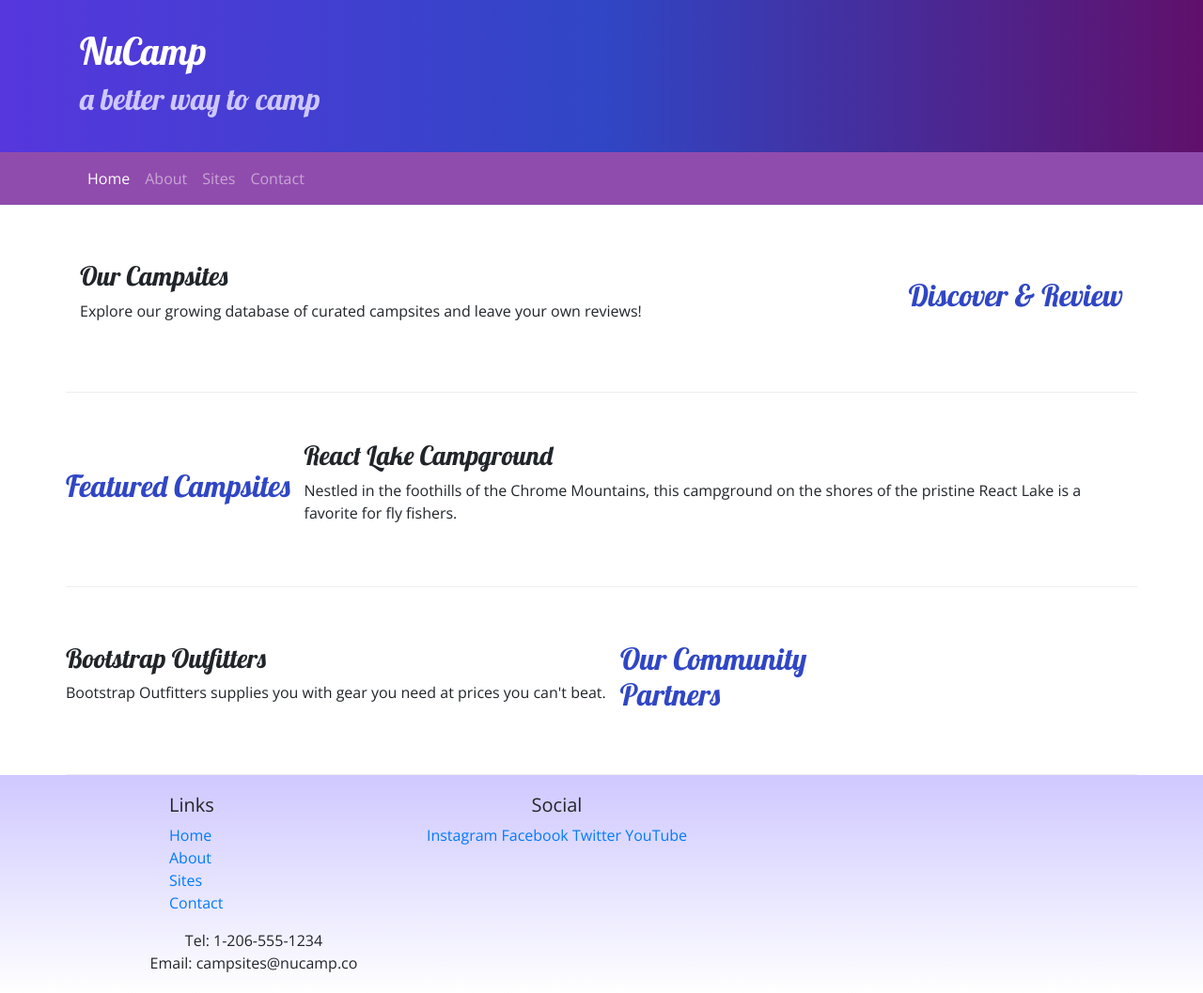
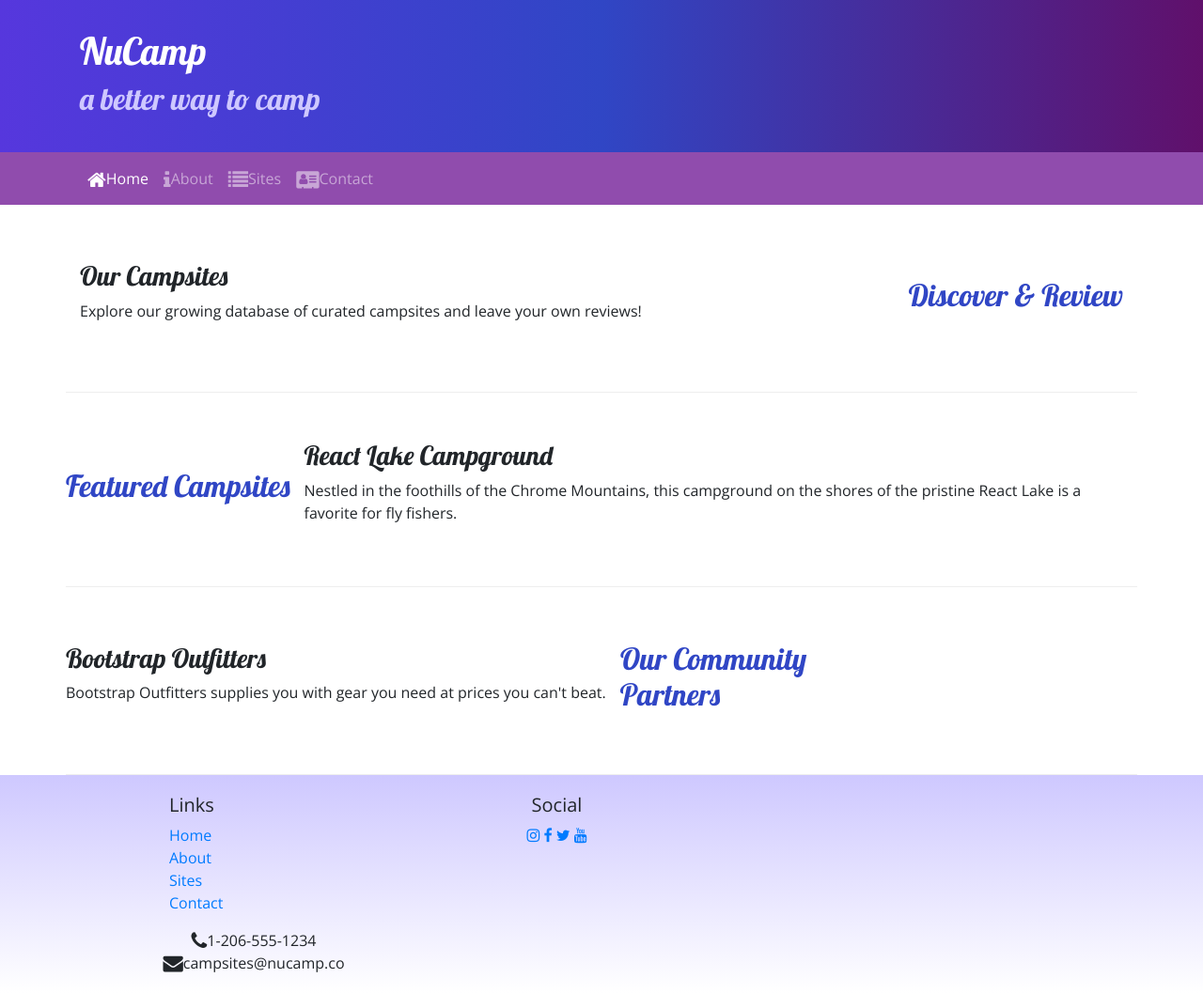
Before and after one commit to lkhunter/nucampsite, a website: page index.html in a window 1280 px wide. Shown: the whole page at 94% size. Drawn offline with nearby package versions, Linux system fonts and the light colour scheme.

Commit message:
Icons added

```diff
--- a/index.html
+++ b/index.html
@@ -9,7 +9,8 @@
     <link rel="stylesheet" href="node_modules/bootstrap/dist/css/bootstrap.min.css" />
 
     <!-- Additional CSS -->
-    <link rel="stylesheet" href="https://fonts.googleapis.com/css?family=Lobster|Open+Sans" />
+    <link rel="stylesheet" href="node_modules/font-awesome/css/font-awesome.min.css" />
+    <link rel=" stylesheet" href="https://fonts.googleapis.com/css?family=Lobster|Open+Sans" />
     <link rel="stylesheet" href="css/styles.css" />
 
     <title>NuCamp: A Better Way To Camp</title>
@@ -37,10 +38,14 @@
             </button>
             <div class="collapse navbar-collapse" id="nucampNavbar">
                 <ul class="navbar-nav">
-                    <li class="nav-item active"><a class="nav-link" href="#">Home</a></li>
-                    <li class="nav-item"><a class="nav-link" href="aboutUs.html">About</a></li>
-                    <li class="nav-item"><a class="nav-link" href="#">Sites</a></li>
-                    <li class="nav-item"><a class="nav-link" href="#">Contact</a></li>
+                    <li class="nav-item active"><a class="nav-link" href="#">
+                            <i class="fa fa-home fa-lg"></i>Home</a></li>
+                    <li class=" nav-item"><a class="nav-link" href="aboutUs.html"><i
+                                class="fa fa-info fa-lg"></i>About</a></li>
+                    <li class="nav-item"><a class="nav-link" href="#"><i class="fa fa-list fa-lg"></i>Sites</a></li>
+                    <li class="nav-item"><a class="nav-link" href="#"><i
+                                class="fa fa-address-card fa-lg"></i>Contact</a>
+                    </li>
                 </ul>
             </div>
         </div>
@@ -94,15 +99,15 @@
 
                 <div class="col-6 col-sm-5 text-center">
                     <h5>Social</h5>
-                    <a href="http://instagram.com/">Instagram</a>
-                    <a href="http://facebook.com/">Facebook</a>
-                    <a href="http://twitter.com/">Twitter</a>
-                    <a href="http://youtube.com/">YouTube</a>
+                    <a href="http://instagram.com/"><i class="fa fa-instagram"></i></a>
+                    <a href="http://facebook.com/"><i class="fa fa-facebook"></i></a>
+                    <a href="http://twitter.com/"><i class="fa fa-twitter"></i></a>
+                    <a href="http://youtube.com/"><i class="fa fa-youtube"></i></a>
                 </div>
             </div>
             <div class="col-sm-4 text-center">
-                Tel: 1-206-555-1234<br />
-                Email: campsites@nucamp.co
+                <i class="fa fa-phone fa-lg"></i>1-206-555-1234<br />
+                <i class="fa fa-envelope fa-lg"></i>campsites@nucamp.co
             </div>
     </footer>
 
--- a/package.json
+++ b/package.json
@@ -14,6 +14,7 @@
     "lite-server": "^2.6.1"
   },
   "dependencies": {
-    "bootstrap": "^4.5.2"
+    "bootstrap": "^4.5.2",
+    "font-awesome": "^4.7.0"
   }
 }
```
Also changed, not shown: aboutus.html (+10 -9 lines), 1 other file.
